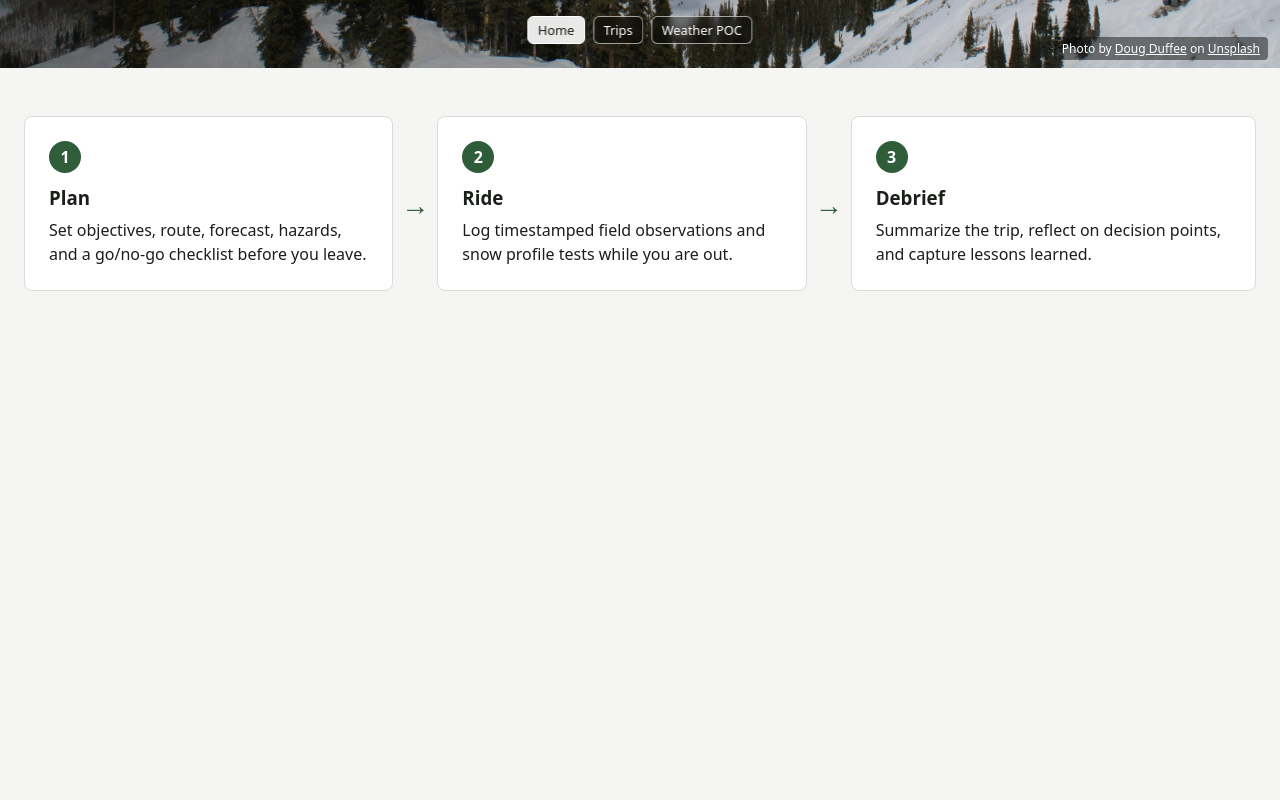
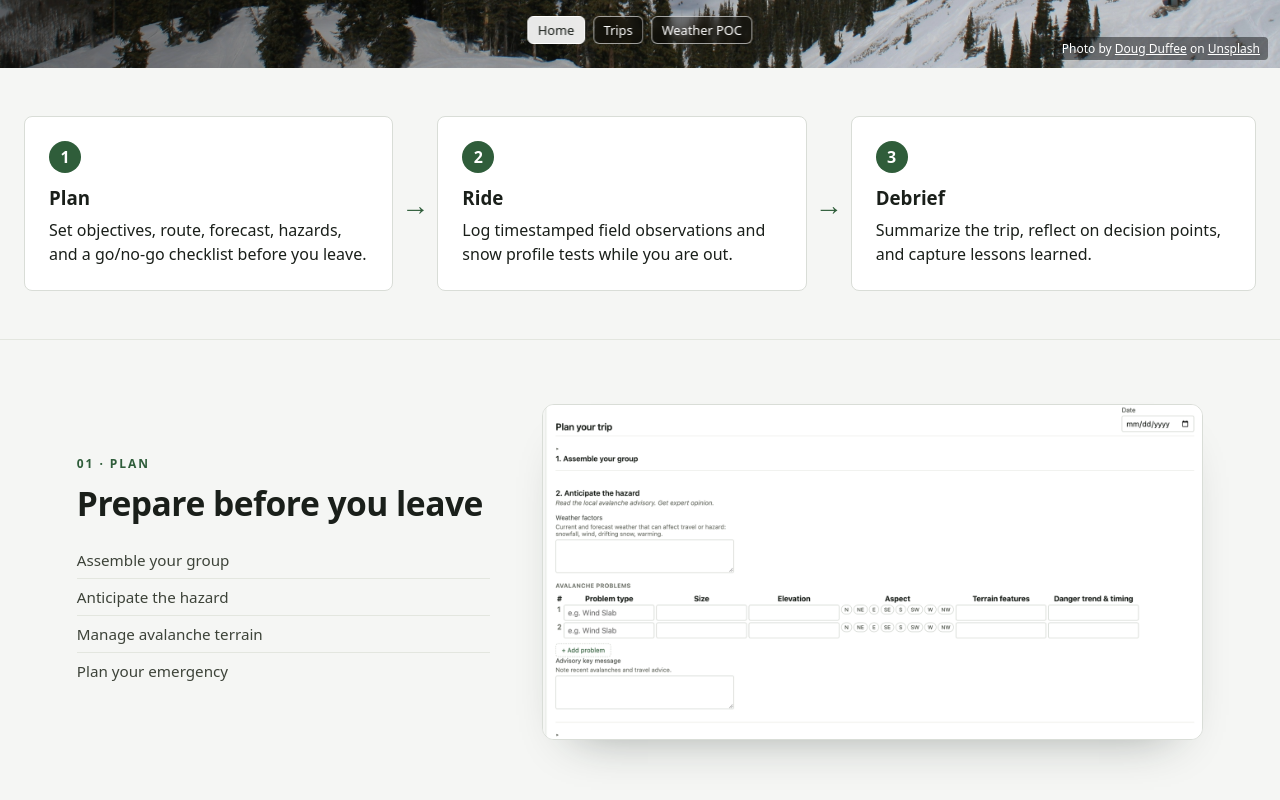
Before and after one commit to StephenHanzlik/companion, a React (Vite) app in the folder frontend/: page / in a window 1280 px wide. Shown: the part 732-1532 px from the top of the page. Before the commit the page ends 1095 px from the top, so only its background shows below. Built offline with nearby package versions, Linux system fonts and the light colour scheme; no server answers; the HTML template or start-up script is replaced by a standard one.

Commit message:
Add Plan stage band with preview to landing page
Below the phase cards, a horizontal band for Plan: a short headline, the
four planning areas, and a screenshot of the Plan form. Trips is not
previewed. Ride and Debrief bands to follow.

Co-Authored-By: Claude Haiku 5.5 <noreply@anthropic.com>

```diff
--- a/frontend/src/index.css
+++ b/frontend/src/index.css
@@ -663,3 +663,68 @@ label {
   padding-top: 1rem;
   border-top: 1px solid #e5e8e2;
 }
+
+/* Landing: stage bands under the phase cards (text left, preview right). */
+.landing-stage {
+  display: grid;
+  grid-template-columns: minmax(0, 1fr) minmax(0, 1.6fr);
+  align-items: center;
+  gap: clamp(1.5rem, 4vw, 3.5rem);
+  padding: clamp(2.5rem, 6vw, 4rem) clamp(1.5rem, 6vw, 5rem);
+  border-top: 1px solid #e3e6df;
+}
+
+.landing-stage-eyebrow {
+  margin: 0 0 0.5rem;
+  font-size: 0.75rem;
+  font-weight: 600;
+  letter-spacing: 0.16em;
+  text-transform: uppercase;
+  color: #2f5d3a;
+}
+
+.landing-stage-text h3 {
+  margin: 0 0 1rem;
+  font-size: clamp(1.5rem, 3vw, 2.1rem);
+  font-weight: 600;
+  letter-spacing: -0.015em;
+}
+
+.landing-stage-text ul {
+  margin: 0;
+  padding: 0;
+  list-style: none;
+}
+
+.landing-stage-text li {
+  padding: 0.5rem 0;
+  border-bottom: 1px solid #e3e6df;
+  font-size: 0.95rem;
+  color: #3d4339;
+}
+
+.landing-stage-text li:last-child {
+  border-bottom: none;
+}
+
+.landing-stage-shot {
+  margin: 0;
+  background: #fff;
+  border: 1px solid #d9ddd7;
+  border-radius: 12px;
+  overflow: hidden;
+  box-shadow: 0 24px 48px -32px rgba(21, 32, 26, 0.45);
+}
+
+.landing-stage-shot img {
+  display: block;
+  width: 100%;
+  height: auto;
+}
+
+@media (max-width: 720px) {
+  .landing-stage {
+    grid-template-columns: minmax(0, 1fr);
+    padding: 2.5rem 1.25rem;
+  }
+}
--- a/frontend/src/pages/Landing.tsx
+++ b/frontend/src/pages/Landing.tsx
@@ -17,6 +17,24 @@ const phases = [
   {
     name: 'Debrief',
     body: 'Summarize the trip, reflect on decision points, and capture lessons learned.',
+  },
+]
+
+// Stage bands below the phase cards. Headlines only; the screenshots show the
+// real pages. Trips is deliberately not previewed.
+const stages = [
+  {
+    id: 'plan',
+    eyebrow: '01 · Plan',
+    headline: 'Prepare before you leave',
+    points: [
+      'Assemble your group',
+      'Anticipate the hazard',
+      'Manage avalanche terrain',
+      'Plan your emergency',
+    ],
+    image: '/images/preview-plan.png',
+    alt: 'The Plan your trip form, showing the avalanche problems table',
   },
 ]
 
@@ -72,6 +90,24 @@ export default function Landing({ onGetStarted, nav }: Props) {
           </div>
         ))}
       </div>
+
+      {/* One horizontal band per phase. Plan first; Ride and Debrief to follow. */}
+      {stages.map((s) => (
+        <article key={s.id} className="landing-stage">
+          <div className="landing-stage-text">
+            <p className="landing-stage-eyebrow">{s.eyebrow}</p>
+            <h3>{s.headline}</h3>
+            <ul>
+              {s.points.map((pt) => (
+                <li key={pt}>{pt}</li>
+              ))}
+            </ul>
+          </div>
+          <figure className="landing-stage-shot">
+            <img src={s.image} alt={s.alt} loading="lazy" />
+          </figure>
+        </article>
+      ))}
     </section>
   )
 }
```
Also changed, not shown: frontend/public/images/preview-plan.png (added).
